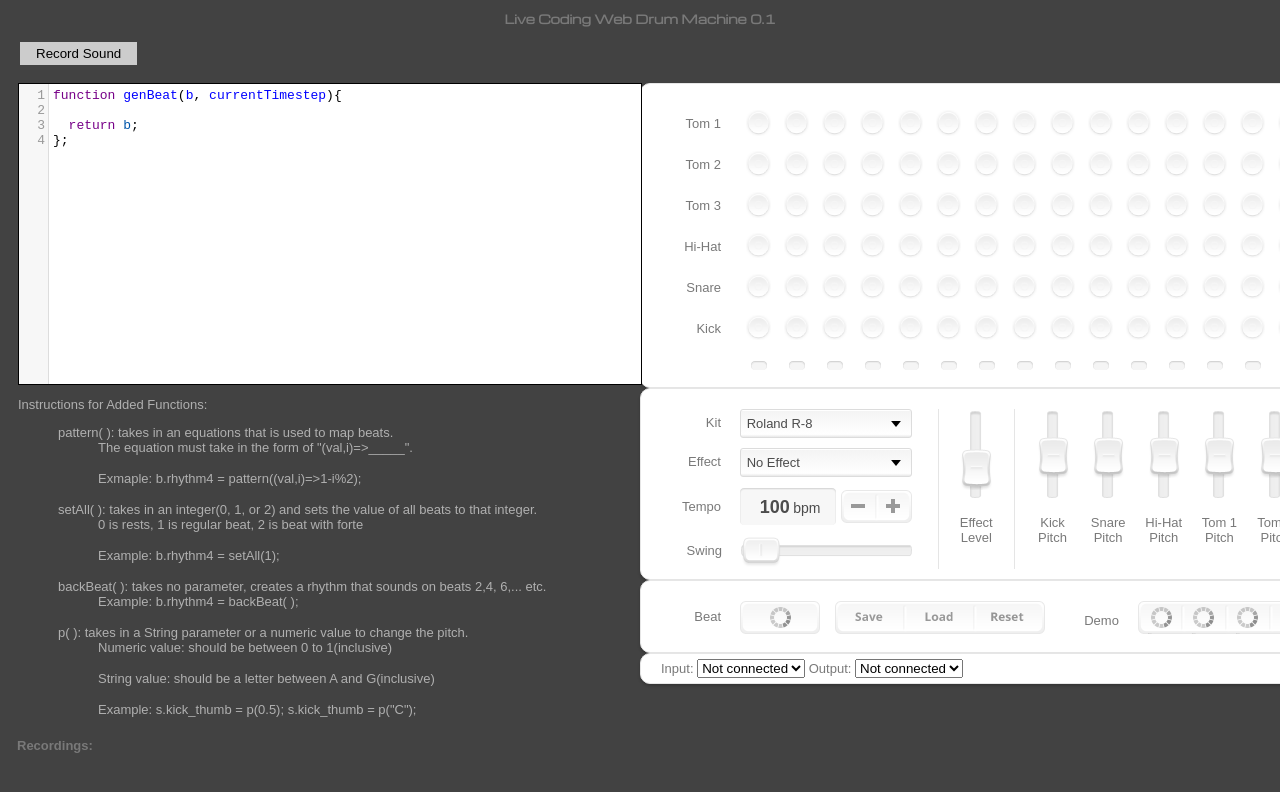
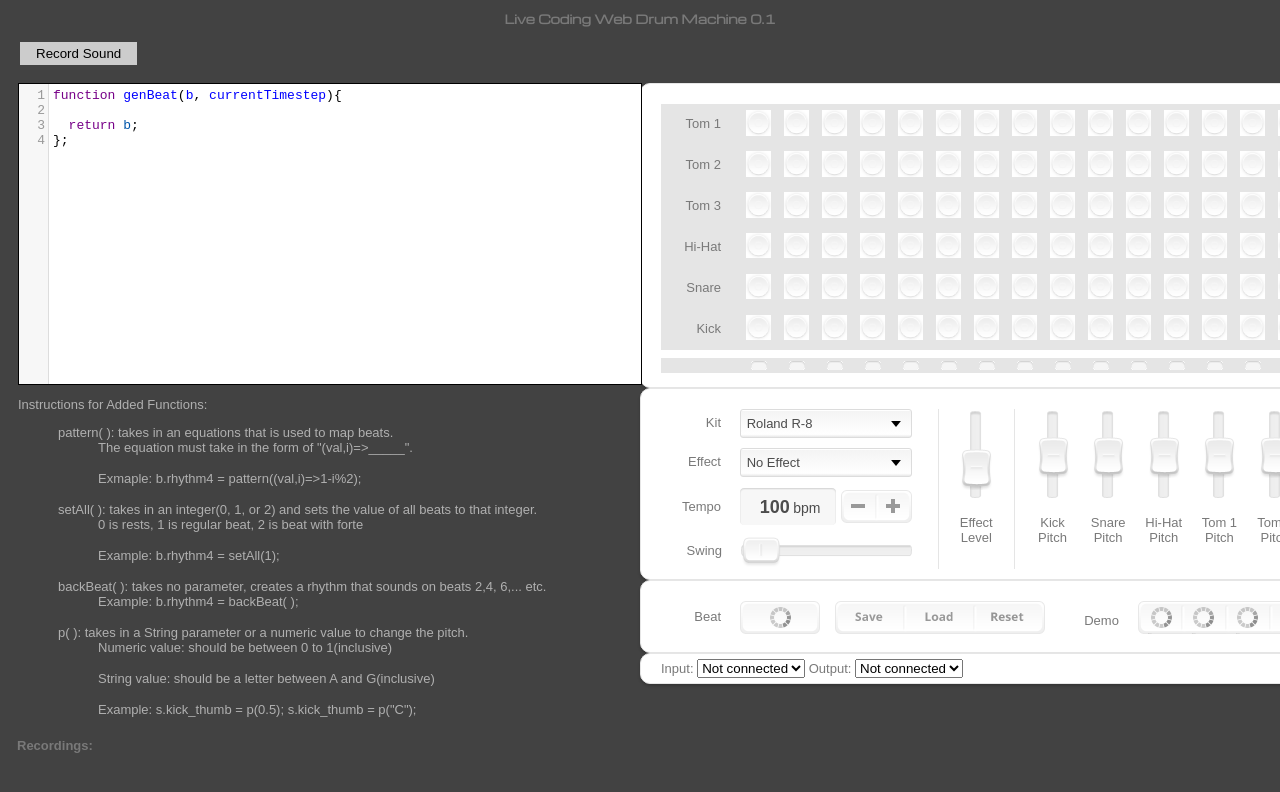
Before and after one commit to Barnard-PL-Labs/SequencerLiveCoding, a website: page index.html in a window 1280 px wide. Shown: the top 792 px of the page. Drawn offline with nearby package versions, Linux system fonts and the light colour scheme; no server answers; files whose address does not match are found by name; a web font is replaced by a local one.

Commit message:
make background for drum machine match buttons

```diff
--- a/public/style/drummachine.css
+++ b/public/style/drummachine.css
@@ -56,6 +56,7 @@ body {
 }
 
 .buttons_row {
+	background: #E5E5E5
 }
 
 #LED_row {
```
